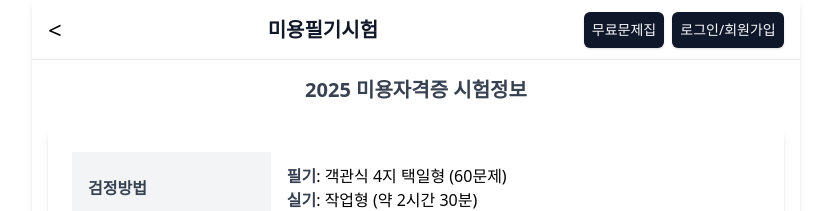
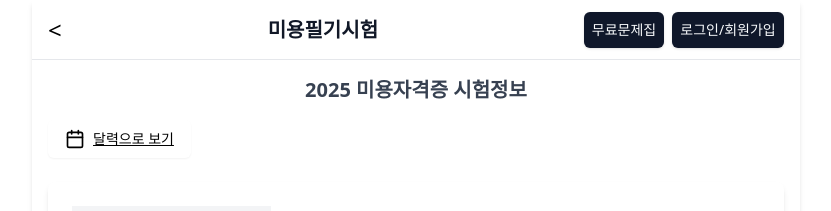
Before and after one commit to LCNINE/miyong_cbt_app, a React (Vite) app: page /schedule in a window 1280 px wide. Shown: the top 211 px of the page, without its empty margins (224-1055 px from the left). Built offline with nearby package versions, Linux system fonts and the light colour scheme; no server answers; the database is empty.

Commit message:
달력으로 보기

```diff
--- a/src/App.tsx
+++ b/src/App.tsx
@@ -13,6 +13,7 @@ import RetestAfterTest from "./pages/retest/RetestAfterTest";
 import { ToastProvider } from "./components/ui/toast";
 import ProtectedRouteForSampleAi from "./pages/layout/ProtectedRouteSampleAi";
 import Schedule from "./pages/schedule/Schedule";
+import Calendar from "./pages/schedule/Calendar";
 
 const router = createBrowserRouter([
   {
@@ -67,6 +68,10 @@ const router = createBrowserRouter([
         path: "schedule",
         element: <Schedule />,
       },
+      {
+        path: "calendar",
+        element: <Calendar />,
+      },
     ],
   },
 ]);
--- a/src/pages/schedule/Calendar.tsx
+++ b/src/pages/schedule/Calendar.tsx
@@ -183,7 +183,15 @@ const Calendar: React.FC = () => {
         </button>
       </div>
 
-      <div className="mb-3">
+      {/* 돌아가기 버튼과 달력 설명 */}
+      <div className="flex justify-between items-center">
+        <a
+          href="/schedule"
+          className="mt-9 text-sm font-medium text-black hover:bg-slate-400 focus:outline-none focus:ring-2 focus:ring-offset-2 focus:ring-slate-300 underline hover:no-underline focus:no-underline"
+        >
+          돌아가기
+        </a>
+        <div className="">
           <div>
             <div className="inline-block rounded-full bg-yellow-300 text-yellow-300 w-3 h-3"></div>
             <span> [실기]접수 </span>
@@ -195,6 +203,7 @@ const Calendar: React.FC = () => {
             <span> [필기]접수 </span>
             <div className="inline-block rounded-full bg-blue-500 text-blue-500 w-3 h-3"></div>
             <span> [필기]시험 </span>
+          </div>
         </div>
       </div>
 
--- a/src/pages/schedule/Calendar1.tsx
+++ b/src/pages/schedule/Calendar1.tsx
@@ -2,6 +2,7 @@ import React, { useState, useEffect } from "react";
 import { ExamSchedule } from "./types";
 import { supabase } from "@/lib/supabaseClient";
 import { format } from "date-fns";
+import { Calendar } from "lucide-react";
 
 const Calendar1: React.FC = () => {
   const [schedules, setSchedules] = useState<ExamSchedule[]>([]);
@@ -100,12 +101,12 @@ const Calendar1: React.FC = () => {
             </td>
             <td className="px-4 py-3">
               <span className="block">
-                <strong className="text-gray-700">필기</strong>: 객관식 4지 택일형
-                (60문제)
+                <strong className="text-gray-700">필기</strong>: 객관식 4지
+                택일형 (60문제)
               </span>
               <span className="block">
-                <strong className="text-gray-700">실기</strong>: 작업형 (약 2시간
-                30분)
+                <strong className="text-gray-700">실기</strong>: 작업형 (약
+                2시간 30분)
               </span>
             </td>
           </tr>
@@ -115,12 +116,12 @@ const Calendar1: React.FC = () => {
             </td>
             <td className="px-4 py-3">
               <span className="block">
-                <strong className="text-gray-700">일반</strong>: 필기 14,500원, 실기
-                24,900원
+                <strong className="text-gray-700">일반</strong>: 필기 14,500원,
+                실기 24,900원
               </span>
               <span className="block">
-                <strong className="text-gray-700">피부</strong>: 필기 14,500원, 실기
-                27,300원
+                <strong className="text-gray-700">피부</strong>: 필기 14,500원,
+                실기 27,300원
               </span>
               <span className="block">
                 <strong className="text-gray-700">메이크업, 네일</strong>: 필기
@@ -147,9 +148,7 @@ const Calendar1: React.FC = () => {
             <td className="px-4 py-3 font-semibold text-gray-700 bg-gray-100">
               시행처 / 문의
             </td>
-            <td className="px-4 py-3">
-              한국산업인력공단 / 고객센터 1644-8000
-            </td>
+            <td className="px-4 py-3">한국산업인력공단 / 고객센터 1644-8000</td>
           </tr>
           <tr className="border-b">
             <td className="px-4 py-3 font-semibold text-gray-700 bg-gray-100">
@@ -177,8 +176,6 @@ const Calendar1: React.FC = () => {
     </div>
   );
 
-
-
   if (loading) {
     return (
       <div className="flex items-center justify-center h-screen">
@@ -192,6 +189,13 @@ const Calendar1: React.FC = () => {
       <h1 className="text-xl font-bold text-center text-gray-700 mb-4">
         2025 미용자격증 시험정보
       </h1>
+      <a
+        href="/calendar"
+        className="inline-flex items-center px-4 py-2 border border-transparent text-sm font-medium rounded-md shadow-sm text-black hover:bg-slate-400 focus:outline-none focus:ring-2 focus:ring-offset-2 focus:ring-slate-300 underline hover:no-underline focus:no-underline gap-2"
+      >
+        <Calendar size={20} />
+        달력으로 보기
+      </a>
       {renderExamInfo()}
       <div className="flex justify-center mb-4">
         <button
```
Lines whose indentation alone changed are shown as unchanged.
